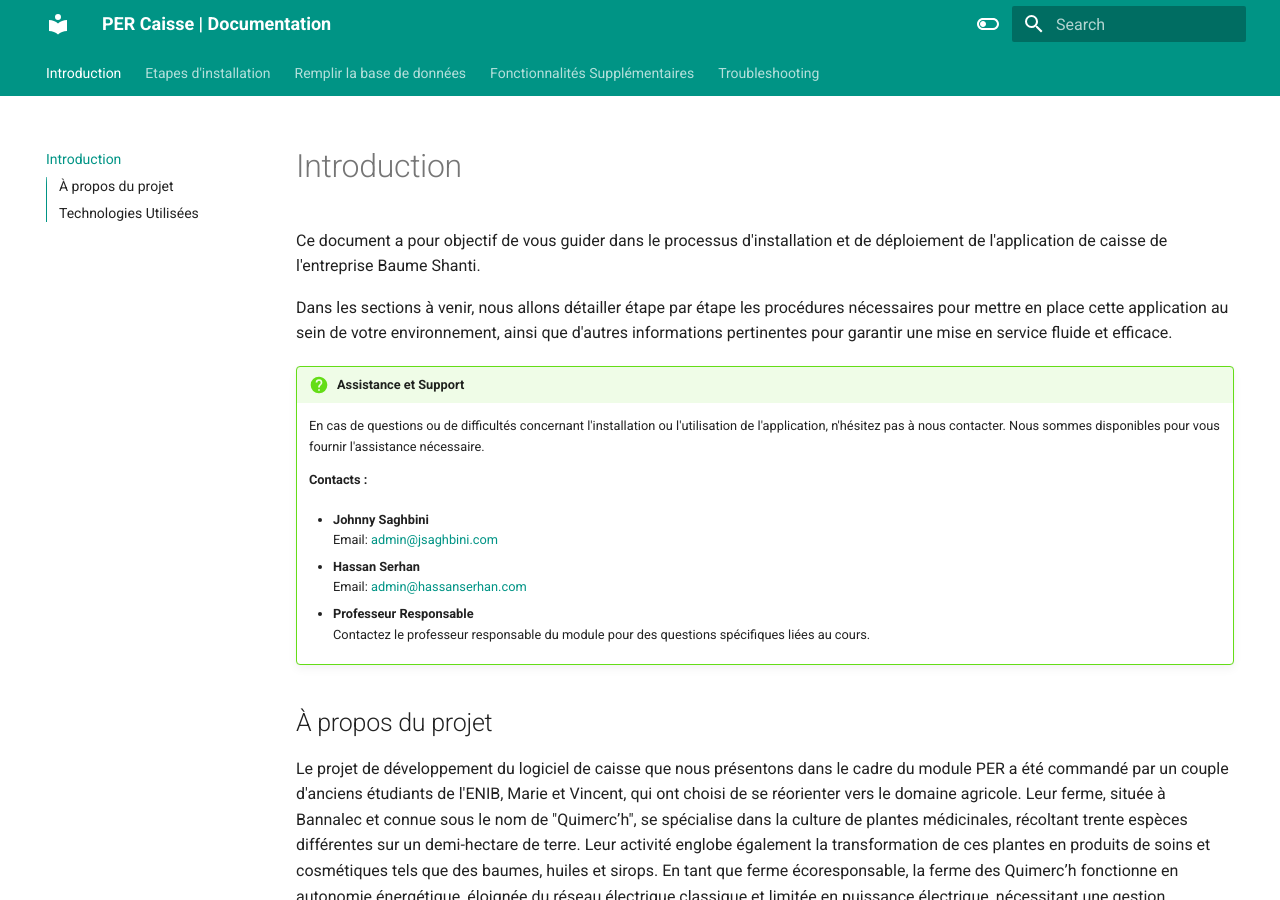
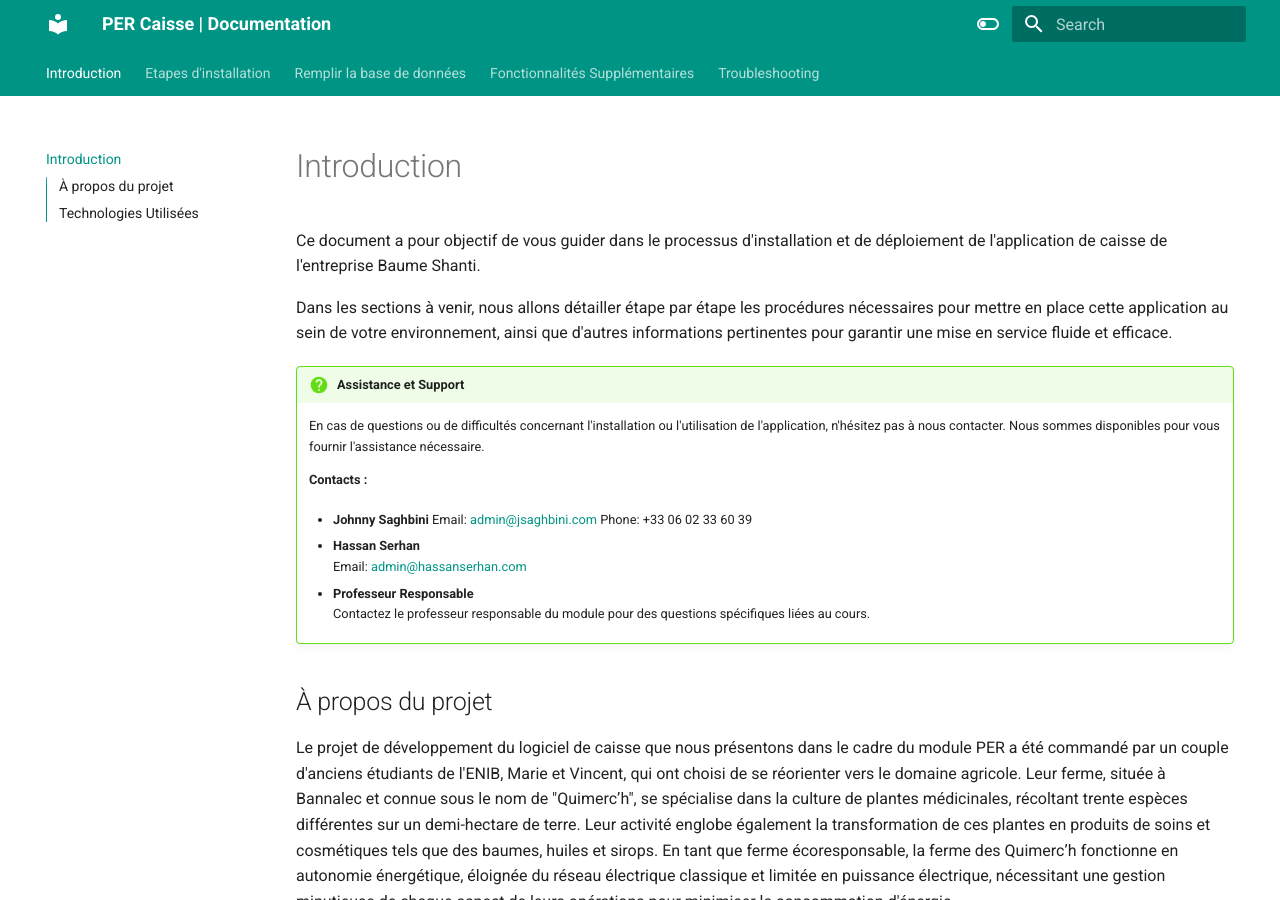
Before and after one commit to xBullseye/per-caisse-doc, an MkDocs documentation site: the page built from docs/index.md, in a window 1280 px wide and 900 px high. Built offline with MkDocs 1.6.1 and Material for MkDocs 9.7.7, drawn with Linux system fonts in a browser that asks for light colours.

Commit message:
Update index.md
Added phone number for future reference

```diff
--- a/docs/index.md
+++ b/docs/index.md
@@ -11,6 +11,7 @@ Dans les sections à venir, nous allons détailler étape par étape les procéd
 
     - **Johnny Saghbini**
       Email: [admin@jsaghbini.com](mailto:admin@jsaghbini.com)
+      Phone: +33 06 02 33 60 39
 
     - **Hassan Serhan**
       Email: [admin@hassanserhan.com](mailto:admin@hassanserhan.com)
```
